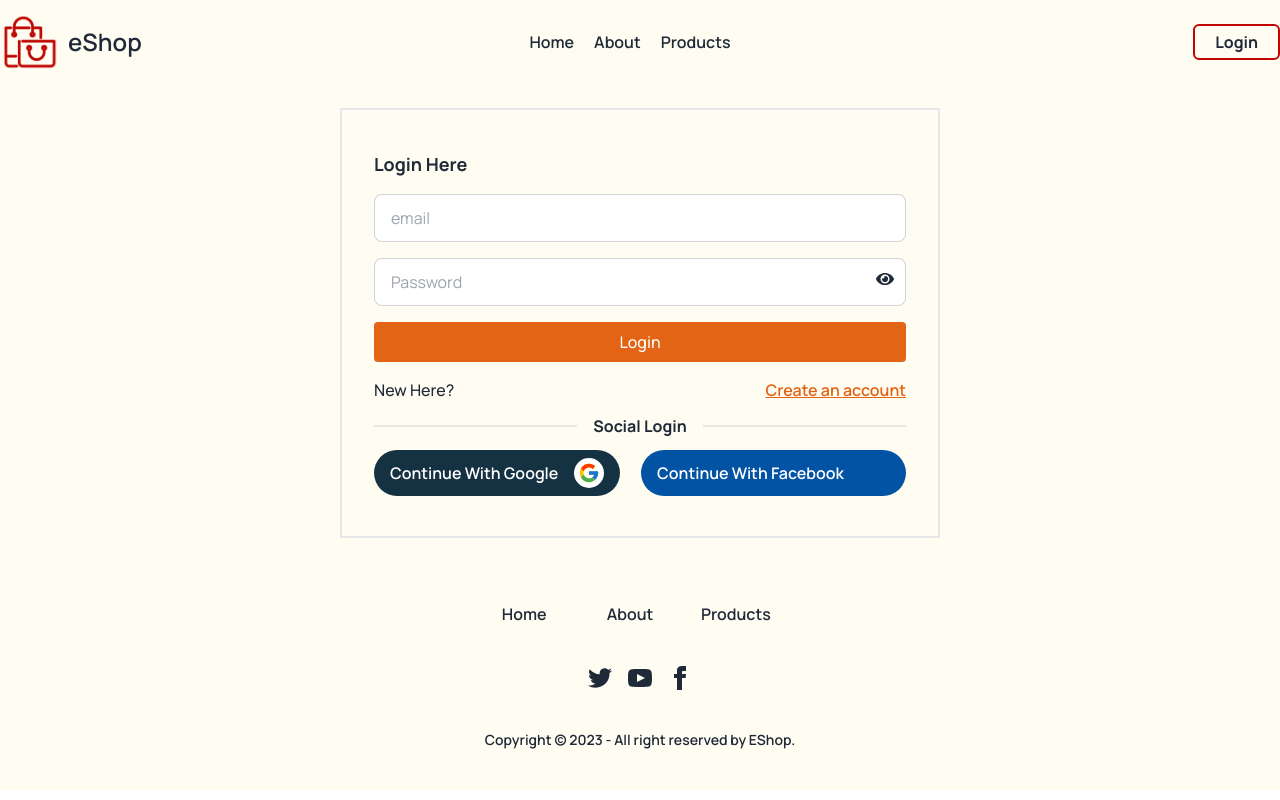
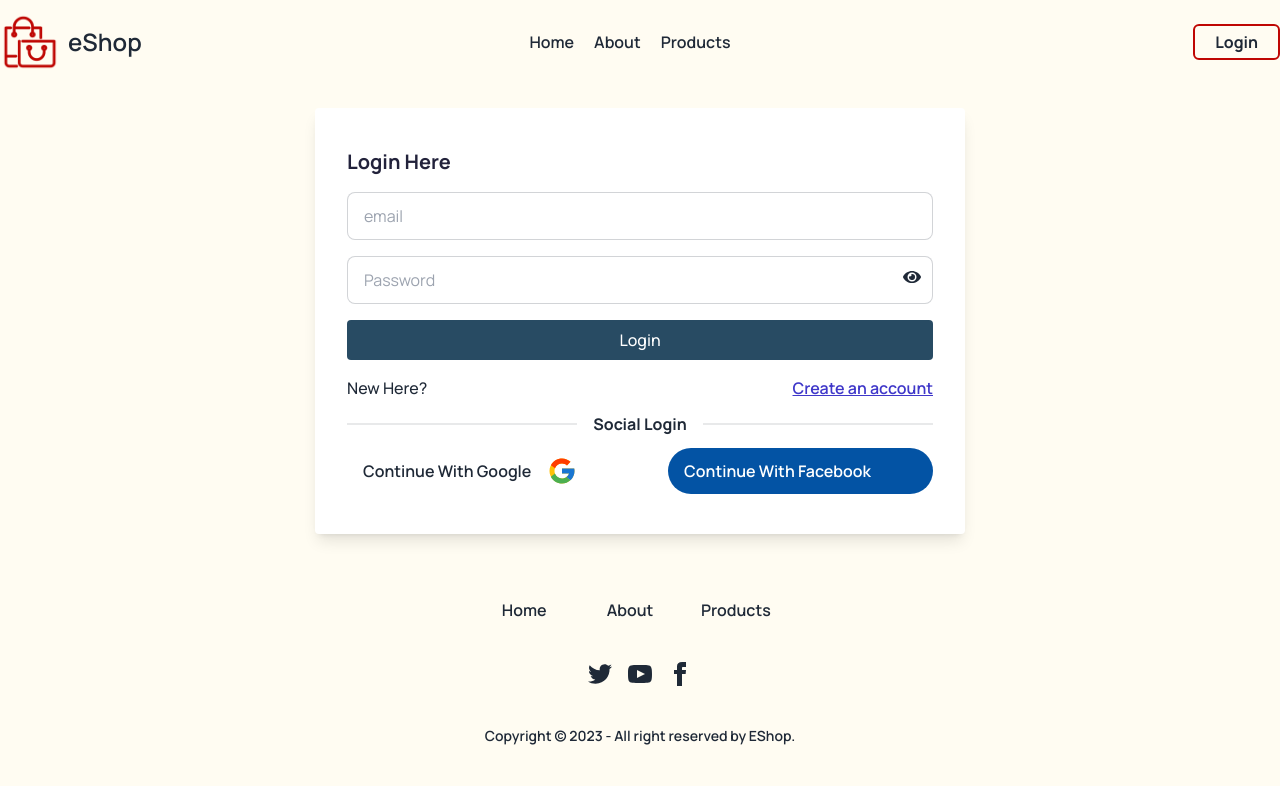
Before and after one commit to Bipon-Roy/e-shop-client, a React (Vite) app: page /login in a window 1280 px wide. Built offline with nearby package versions, Linux system fonts and the light colour scheme; no server answers; some icons are missing.

Commit message:
Updated Design on Product,Login & Register Page

```diff
--- a/src/pages/Login/Login.jsx
+++ b/src/pages/Login/Login.jsx
@@ -43,9 +43,9 @@ const Login = () => {
 
     return (
         <div className="max-w-7xl mx-auto flex justify-center">
-            <div className="my-6 border-2 px-8 py-10 w-[400px] md:w-[600px] ">
+            <div className="my-6  px-8 py-10 w-[400px] md:w-[650px] bg-white rounded shadow-lg">
                 <form className="mx-auto space-y-4" onSubmit={handleLogin}>
-                    <h1 className="font-bold text-lg">Login Here</h1>
+                    <h1 className="font-bold text-xl text-[#22223b]">Login Here</h1>
                     <div className="form-control">
                         <input
                             name="email"
@@ -73,14 +73,14 @@ const Login = () => {
                     </div>
 
                     <div className="form-control mt-6">
-                        <button className=" py-2 bg-[#e36414] font-medium text-white w-full rounded">
+                        <button className=" py-2 bg-[#284b63] font-medium text-white w-full rounded">
                             Login
                         </button>
                     </div>
 
                     <div className="font-medium flex justify-between">
                         New Here?
-                        <Link to="/register" className="underline font-semibold text-[#e36414]">
+                        <Link to="/register" className="underline font-semibold text-[#3f37c9]">
                             Create an account
                         </Link>
                     </div>
@@ -90,10 +90,10 @@ const Login = () => {
                 <div className="flex flex-col gap-4 md:gap-0 md:flex-row justify-between">
                     <button
                         onClick={() => handleSocialSignIn(signInWithGoogle)}
-                        className="font-semibold flex gap-4 px-4 py-2 bg-[#153243] text-white rounded-3xl items-center"
+                        className="font-semibold flex gap-4 px-4 py-2 bg-white rounded-3xl items-center relative"
                     >
                         Continue With Google
-                        <FcGoogle className="text-3xl bg-white rounded-full px-1" />
+                        <FcGoogle className=" text-3xl" />
                     </button>
                     <button
                         onClick={() => handleSocialSignIn(signInWithGithub)}
--- /dev/null
+++ b/src/pages/ProductDetails/ProductDetails.jsx
@@ -0,0 +1,9 @@
+const ProductDetails = () => {
+    return (
+        <div className="max-w-7xl mx-auto">
+            <h1>Details</h1>
+        </div>
+    );
+};
+
+export default ProductDetails;
--- a/src/pages/Products/ProductCard.jsx
+++ b/src/pages/Products/ProductCard.jsx
@@ -1,16 +1,16 @@
 import { Link } from "react-router-dom";
 import Ratings from "./Ratings";
-
+import { RxUpdate } from "react-icons/rx";
 const ProductCard = ({ cards }) => {
-    const { photo, name, brandName, type, price, ratings } = cards;
+    const { _id, photo, name, brandName, type, price, ratings } = cards;
 
     return (
         <div>
-            <div className="card card-side bg-base-100 shadow-xl p-4 gap-5">
+            <div className="card lg:card-side bg-base-100 shadow-xl p-4 lg:gap-5 mx-6 lg:mx-0">
                 <figure className="px-6">
                     <img src={photo} className="w-[300px] h-[260px]" alt={name} />
                 </figure>
-                <div className="flex justify-between items-center w-full pr-4">
+                <div className="flex flex-col lg:flex-row justify-between items-center w-full pr-4 mt-3 lg-mt-0">
                     <div className="space-y-3 font-semibold">
                         <p className="text-lg ">
                             Name: <span className="text-[#bf0603]">{name}</span>
@@ -20,11 +20,19 @@ const ProductCard = ({ cards }) => {
                         <p className="text-[#bf0603]  rounded-md font-bold">Price: {price}$</p>
                         <Ratings ratings={ratings}></Ratings>
                     </div>
-                    <div className="card-actions justify-end">
-                        <div className="btn-group btn-group-vertical space-y-4">
-                            <button className="">Details</button>
+                    <div className="card-actions">
+                        <div className="btn-group btn-group-vertical space-y-4 mt-4 lg:mt-0">
+                            <Link to={`/productDetails/${_id}`}>
+                                <button className="bg-[#e63946] px-4 py-1 rounded text-white font-medium ">
+                                    Details
+                                </button>
+                            </Link>
                             <Link>
-                                <button className="">Update</button>
+                                <button className="bg-[#eb5e28] px-4 py-1 rounded text-white font-medium">
+                                    <span className="flex items-center gap-1">
+                                        Update <RxUpdate />
+                                    </span>
+                                </button>
                             </Link>
                         </div>
                     </div>
--- a/src/pages/Products/Products.jsx
+++ b/src/pages/Products/Products.jsx
@@ -1,6 +1,7 @@
 import { useLoaderData, useParams } from "react-router-dom";
 import Slider from "./Slider";
 import ProductCard from "./ProductCard";
+import Navbar from "../Shared/Navbar/Navbar";
 
 const Products = () => {
     const products = useLoaderData();
@@ -19,7 +20,7 @@ const Products = () => {
                     </h1>
                 </div>
             ) : (
-                <div className="grid grid-cols-2 gap-4 mt-10">
+                <div className="grid md:grid-cols-2 gap-4 mt-10">
                     {newProducts.map((cards) => (
                         <ProductCard
                             key={cards._id}
--- a/src/pages/Register/Register.jsx
+++ b/src/pages/Register/Register.jsx
@@ -44,7 +44,7 @@ const Register = () => {
     };
     return (
         <div className="max-w-7xl mx-auto flex justify-center">
-            <div className="my-6 border-2 px-8 py-10 w-[400px] md:w-[600px]">
+            <div className="my-6 px-8 py-10 w-[400px] md:w-[600px] bg-white rounded shadow-lg">
                 <form className="mx-auto space-y-4" onSubmit={handleRegister}>
                     <h1 className="font-bold text-lg">Register Here</h1>
                     <div className="form-control">
@@ -92,14 +92,14 @@ const Register = () => {
                     </div>
 
                     <div className="form-control mt-6">
-                        <button className=" py-2 bg-[#5a189a] font-medium text-white w-full rounded">
+                        <button className=" py-2 bg-[#284b63] font-medium text-white w-full rounded">
                             Register
                         </button>
                     </div>
 
-                    <div className="font-semibold flex justify-between">
+                    <div className="font-semibold flex justify-between text-lg">
                         Already have an account?
-                        <Link to="/login" className="underline text-[#5a189a]">
+                        <Link to="/login" className="underline text-[#0353a4]">
                             Login Here
                         </Link>
                     </div>
--- a/src/routes/Routes.jsx
+++ b/src/routes/Routes.jsx
@@ -8,6 +8,7 @@ import AddBrands from "../components/AddBrands";
 import AddProduct from "../pages/AddProduct/AddProduct";
 import PrivateRoutes from "./PrivateRoute";
 import Products from "../pages/Products/Products";
+import ProductDetails from "../pages/ProductDetails/ProductDetails";
 
 const routes = createBrowserRouter([
     {
@@ -44,6 +45,14 @@ const routes = createBrowserRouter([
                     </PrivateRoutes>
                 ),
             },
+            {
+                path: "/productDetails/:id",
+                element: (
+                    <PrivateRoutes>
+                        <ProductDetails />
+                    </PrivateRoutes>
+                ),
+            },
         ],
     },
 ]);
```
